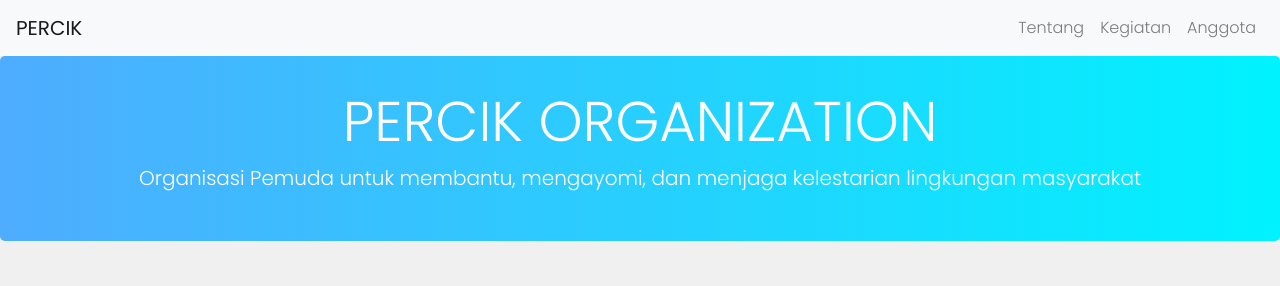
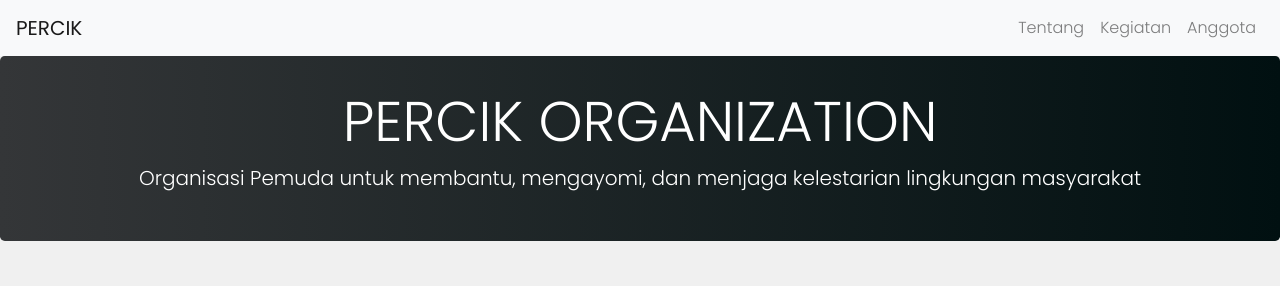
Before and after one commit to paizz11/organisasi, a plain HTML site: page index.html in a window 1280 px wide. Shown: the top 286 px of the page. Drawn offline with nearby package versions, Linux system fonts and the light colour scheme.

Commit message:
Update style.css

```diff
--- a/style.css
+++ b/style.css
@@ -4,7 +4,7 @@ body {
 }
 
 .jumbotron {
-    background: linear-gradient(to right, #4facfe, #00f2fe);
+    background: linear-gradient(to right, #343638, #011011);
     color: white;
     padding: 2rem 1rem;
 }
```
